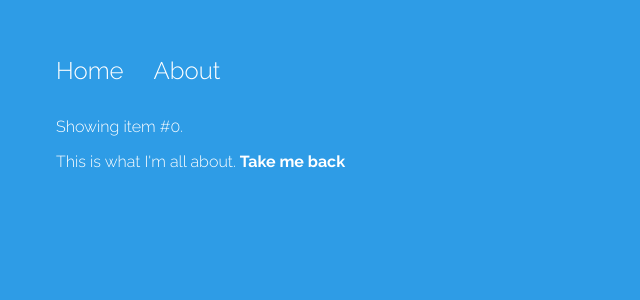
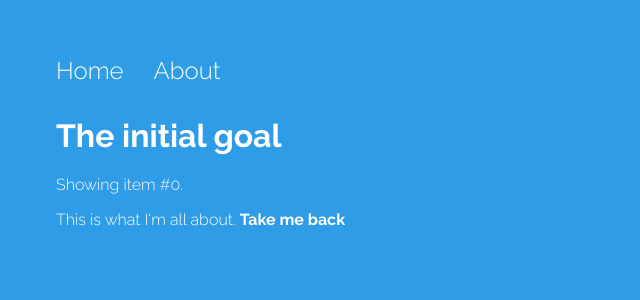
Before and after one commit to jorluiseptor/angular-life-goals, an Angular app: page /about/0 in a window 1280 px wide. Shown: the top 300 px of the page, without its empty margins (0-640 px from the left). Built offline with nearby package versions, Linux system fonts and the light colour scheme.

Commit message:
Add title of the goal in the About page.

```diff
--- a/src/app/about/about.component.html
+++ b/src/app/about/about.component.html
@@ -1,5 +1,5 @@
 <h1>
-  {{selectedGoal}}
+  {{goals[goalId]}}
 </h1>
 <p>
   Showing item #{{goalId}}.
--- a/src/app/about/about.component.ts
+++ b/src/app/about/about.component.ts
@@ -16,7 +16,7 @@ export class AboutComponent implements OnInit {
   constructor(private route: ActivatedRoute, private router: Router, private _data: DataService) {
     //gets the value from the route (URL) parameter
     this.route.params.subscribe(
-      res => this.goalId= res.id
+      res => this.goalId = res.id
     );
   }
 
```
